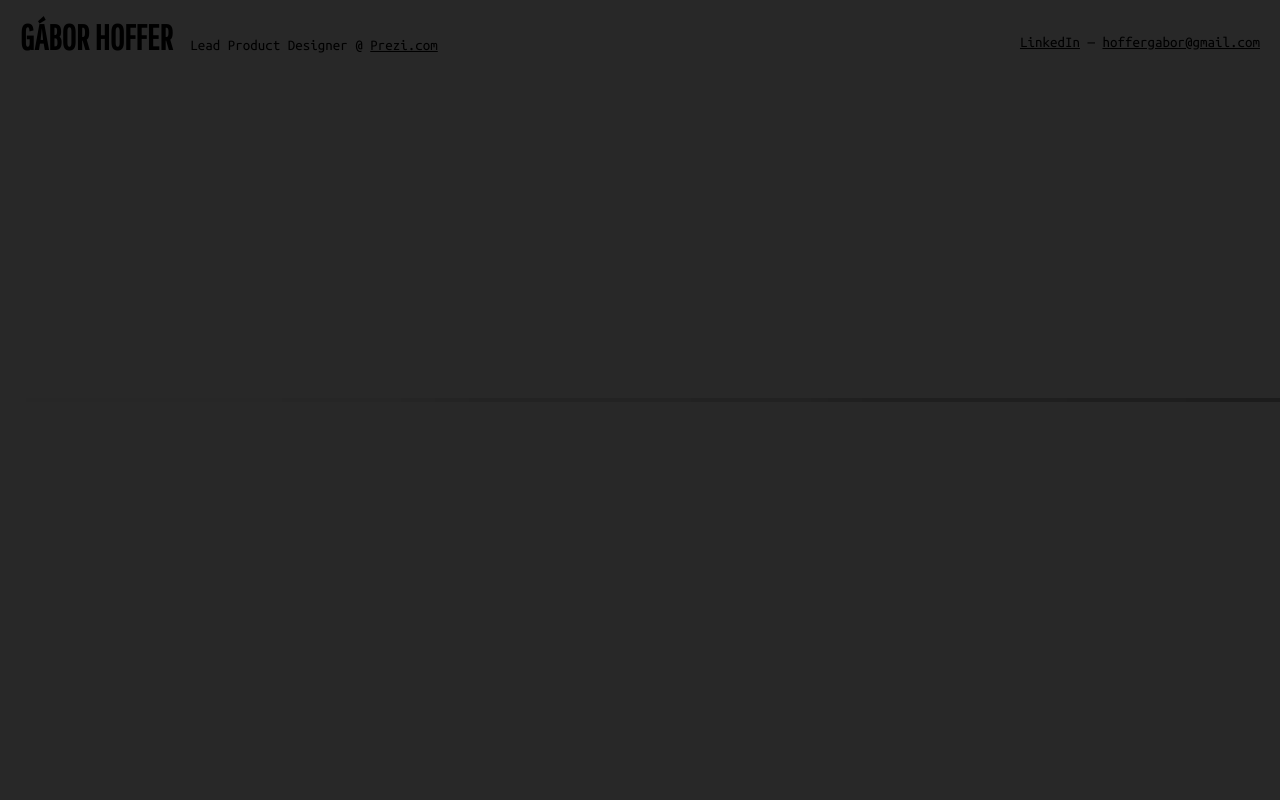
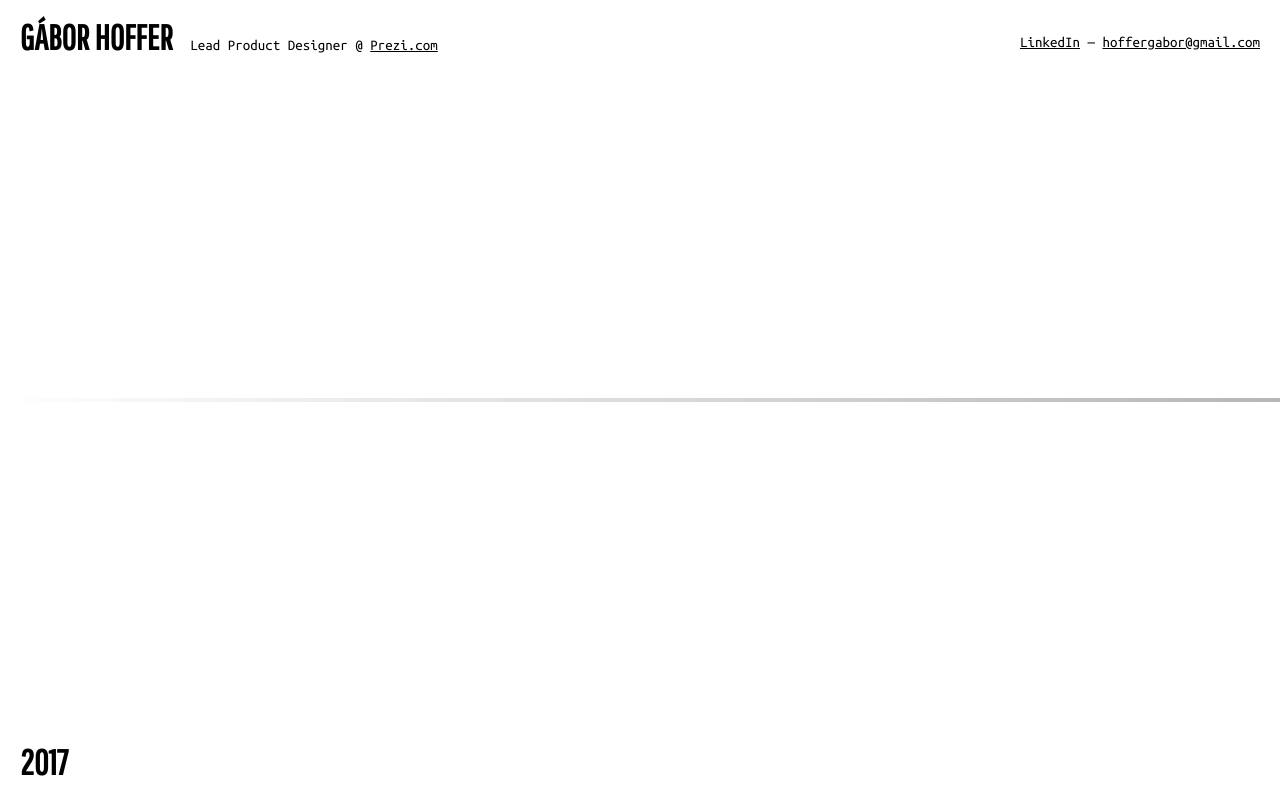
Before and after one commit to hoffergaborprezi/uzem, a PHP site: page / in a window 1280 px wide. Run offline with PHP 8.4, Linux system fonts and the light colour scheme; style sheets or scripts are compiled from the project's sources.

Commit message:
Dunno why but it aint working

```diff
--- a/css/uzem.less
+++ b/css/uzem.less
@@ -7,7 +7,7 @@
 @basepadding: 5px;
 
 @breakpoint1: 500px;
-@numberofyears: 34;
+@numberofyears: 35;
 
 .basefont {
   font-family: 'Ubuntu Mono', monospace;
@@ -146,16 +146,16 @@
         background: rgba(0,0,0,0);
       }
 
-      .yearloop(@counter) when (@counter = 0) {
+      .yearloop(@counter) when (@counter > 0) {
         .yearloop((@counter - 1));
         &:nth-child(@{counter}) {
-          left: 100vw * (@counter);
+          left: 100vw * (@counter - 1);
           @media screen and (max-width: @breakpoint1) {
-            top: 100vh * (@counter);
+            top: 100vh * (@counter - 1);
             left: 0;
           }
           &:after {
-            @actualyear: 2017 - @counter;
+            @actualyear: 2017 - @counter + 1;
             content: "@{actualyear}";
           }
         }
```
